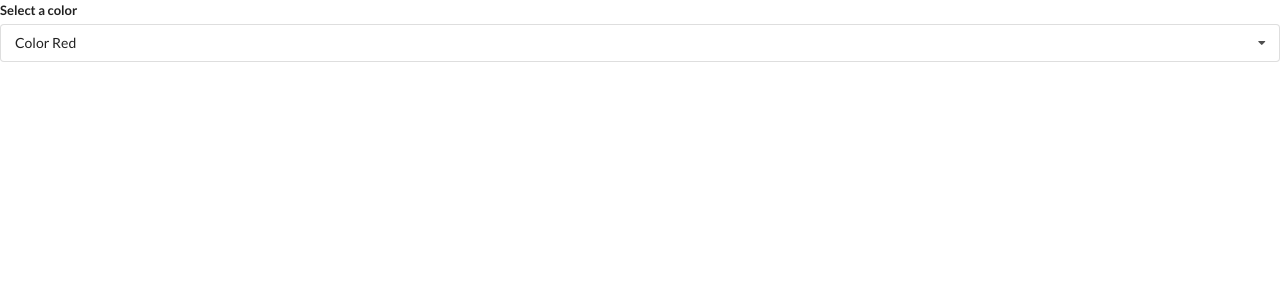
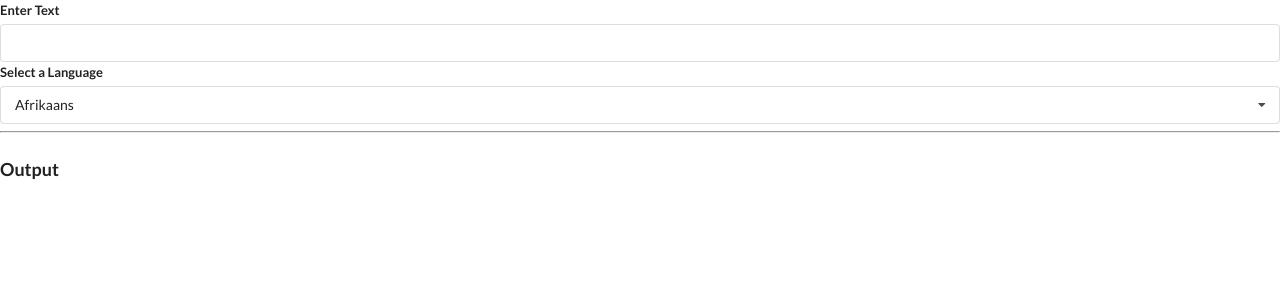
Before and after one commit to mohitkalyan/hooks-in-react, a React (Create React App) app: page / in a window 1280 px wide. Shown: the top 300 px of the page. Built offline with nearby package versions, Linux system fonts and the light colour scheme; no server answers.

Commit message:
translation complete

```diff
--- a/src/App.js
+++ b/src/App.js
@@ -2,6 +2,7 @@
 import Accordion from "./components/Accordion";
 import Search from "./components/Search";
 import Dropdown from "./components/Dropdown";
+import Translate from "./components/Translate";
 
 const list = [
   {
@@ -15,28 +16,16 @@
   { title: "How to lear Redux", description: "Just by doing and programming" },
 ];
 
-const options = [
-  { label: "Color Red", value: "red" },
-  { label: "Color Green", value: "green" },
-  { label: "Color Blue", value: "blue" },
-];
-
 const App = () => {
-  const [selected, setSelect] = useState(options[0]);
-
   return (
     <div>
       {
-        //<Accordion list={list} />}
+        //<Accordion list={list} />
       }
       {
         //<Search />
       }
-      <Dropdown
-        onSelectChange={setSelect}
-        selected={selected}
-        options={options}
-      />
+      <Translate />
     </div>
   );
 };
--- /dev/null
+++ b/src/components/Convert.js
@@ -0,0 +1,44 @@
+//  AIzaSyCHUCmpR7cT_yDFHC98CZJy2LTms-IwDlM
+import React, { useState, useEffect } from "react";
+import axios from "axios";
+
+const Convert = ({ language, text }) => {
+  const [translated, setTranslated] = useState("");
+  const [debauncedText, setDebauncedText] = useState(text);
+
+  useEffect(() => {
+    const timerId = setTimeout(() => {
+      setDebauncedText(text);
+    }, 500);
+
+    return () => {
+      clearTimeout(timerId);
+    };
+  }, [text]);
+
+  useEffect(() => {
+    const doTranslation = async () => {
+      const { data } = await axios.post(
+        "https://translation.googleapis.com/language/translate/v2",
+        {},
+        {
+          params: {
+            q: debauncedText,
+            target: language.value,
+            key: "AIzaSyCHUCmpR7cT_yDFHC98CZJy2LTms-IwDlM",
+          },
+        }
+      );
+      setTranslated(data.data.translations[0].translatedText);
+    };
+    doTranslation();
+  }, [language, debauncedText]);
+
+  return (
+    <div>
+      <h1 className="ui header"> {translated} </h1>
+    </div>
+  );
+};
+
+export default Convert;
--- a/src/components/Dropdown.js
+++ b/src/components/Dropdown.js
@@ -1,6 +1,6 @@
 import React, { useState, useEffect, useRef } from "react";
 
-const Dropdown = ({ options, selected, onSelectChange }) => {
+const Dropdown = ({ label, options, selected, onSelectChange }) => {
   const [open, setOpen] = useState(false);
   const ref = useRef();
 
@@ -40,7 +40,7 @@
   return (
     <div ref={ref} className="ui form ">
       <div className="field">
-        <label className="label">Select a color</label>
+        <label className="label">{label}</label>
         <div
           onClick={() => {
             setOpen(!open);
--- /dev/null
+++ b/src/components/Translate.js
@@ -0,0 +1,43 @@
+import React, { useState } from "react";
+import Dropdown from "./Dropdown";
+import Convert from "./Convert";
+
+const options = [
+  { label: "Afrikaans", value: "af" },
+  { label: "Arabic", value: "ar" },
+  { label: "Hindi", value: "hi" },
+  { label: "Punjabi", value: "pa" },
+  { label: "Greek", value: "el" },
+];
+
+const Translate = () => {
+  const [language, setLanguage] = useState(options[0]);
+  const [text, setText] = useState("");
+
+  return (
+    <div>
+      <div className="ui form">
+        <div className="field">
+          <label>Enter Text</label>
+          <input
+            value={text}
+            onChange={(e) => {
+              setText(e.target.value);
+            }}
+          />
+        </div>
+      </div>
+      <Dropdown
+        label="Select a Language"
+        selected={language}
+        onSelectChange={setLanguage}
+        options={options}
+      />
+      <hr />
+      <h3 className="ui header"> Output </h3>
+      <Convert language={language} text={text} />
+    </div>
+  );
+};
+
+export default Translate;
```
